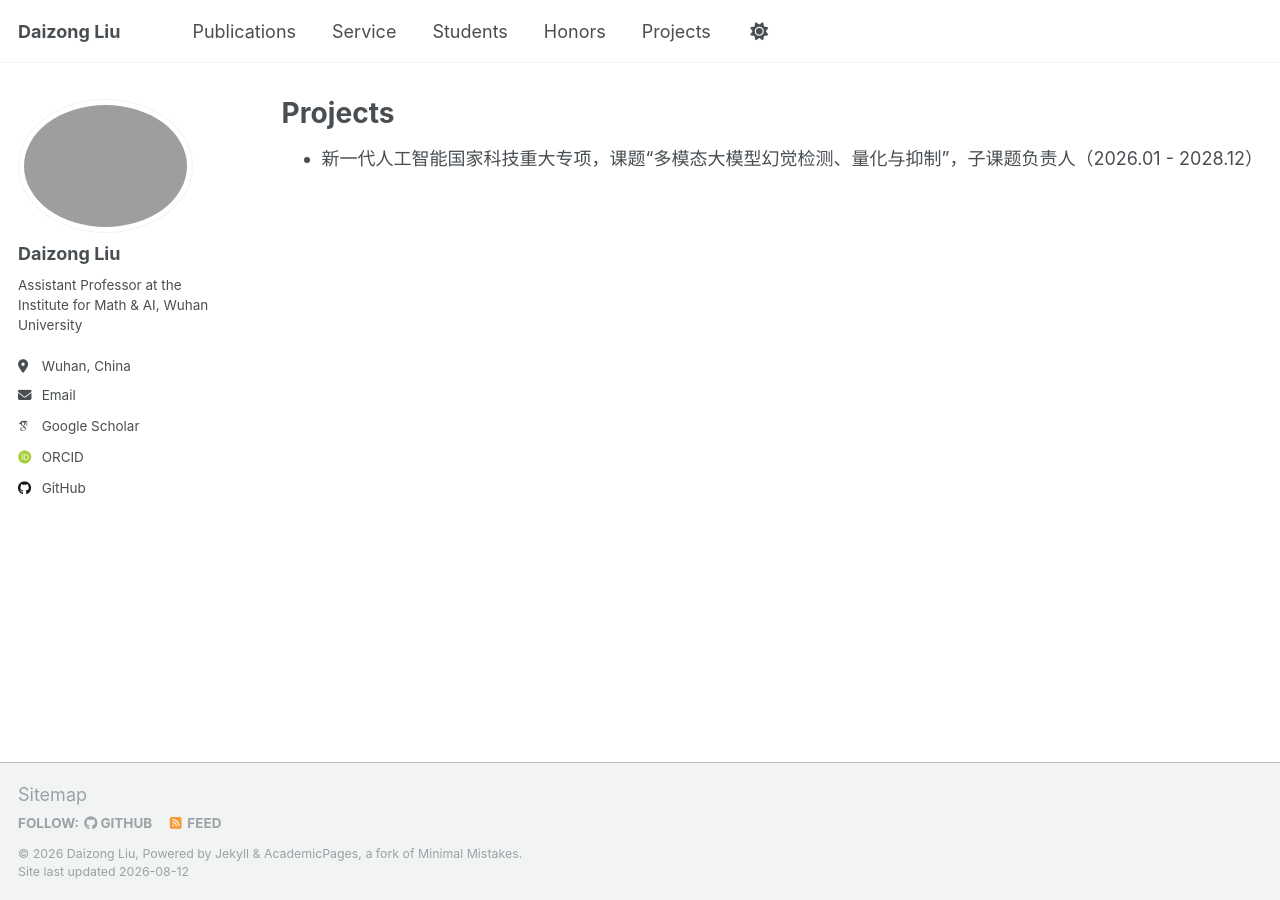
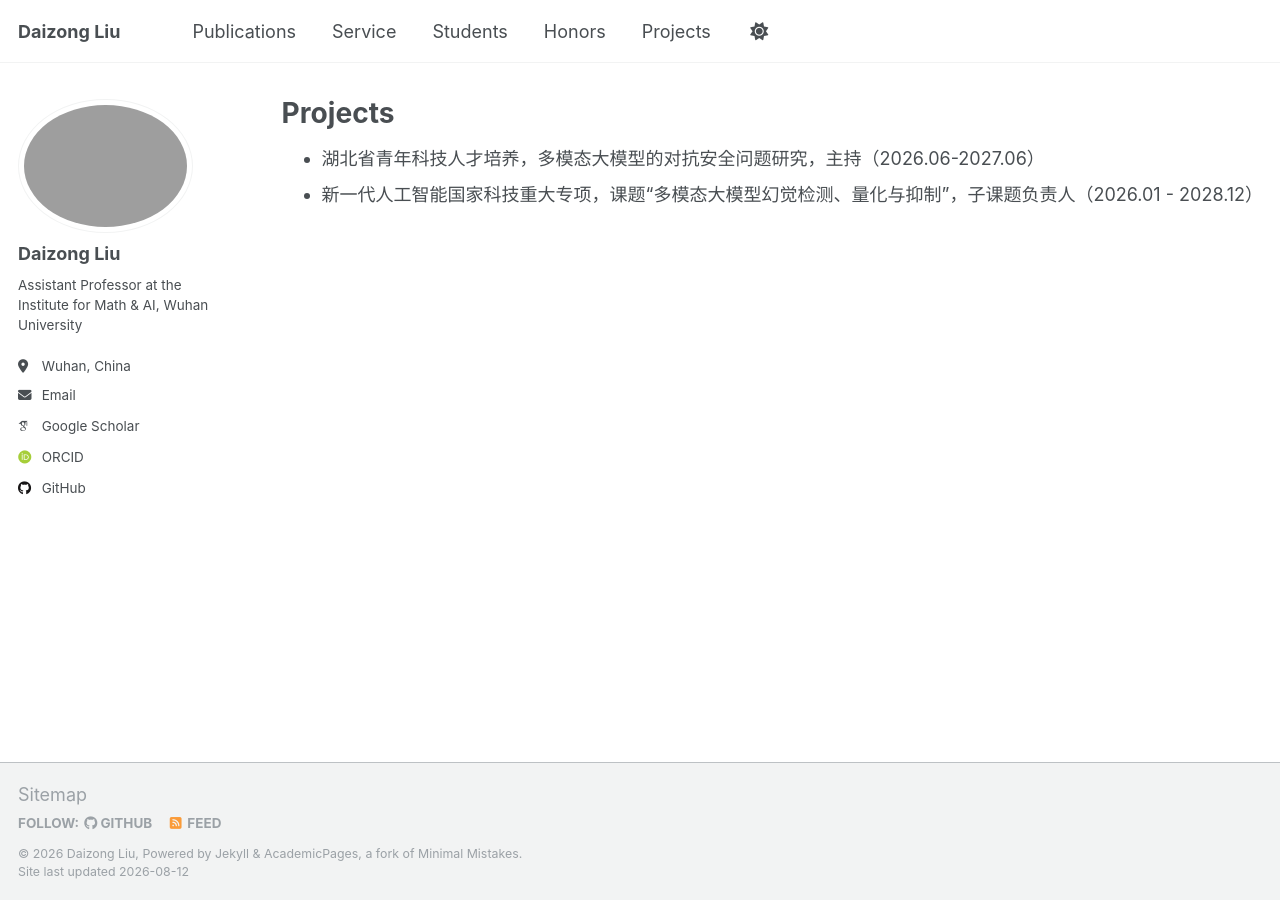
Before and after one commit to liudaizong/liudaizong.github.io, a Jekyll site: the page built from _pages/projects.md, in a window 1280 px wide. Built offline with Jekyll 4.4.1, drawn with Linux system fonts in a browser that asks for light colours; some web fonts are replaced.

Commit message:
Update projects.md

```diff
--- a/_pages/projects.md
+++ b/_pages/projects.md
@@ -3,5 +3,5 @@ permalink: /projects/
 title: "Projects"
 layout: archive
 ---
-
+* 湖北省青年科技人才培养，多模态大模型的对抗安全问题研究，主持（2026.06-2027.06）
 * 新一代人工智能国家科技重大专项，课题“多模态大模型幻觉检测、量化与抑制”，子课题负责人（2026.01 - 2028.12）
```
